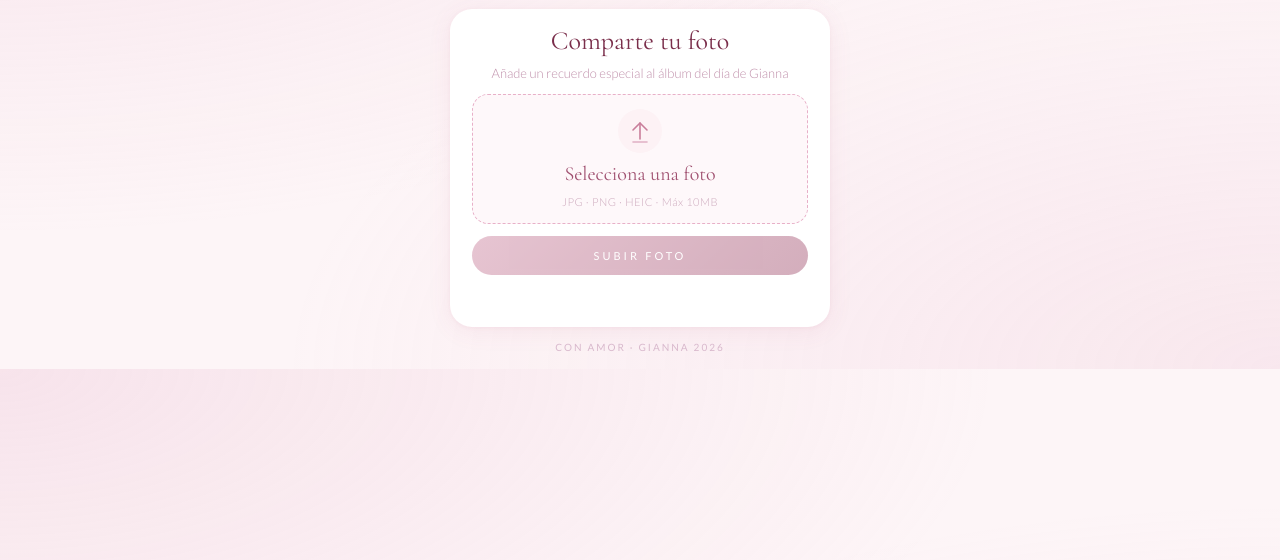
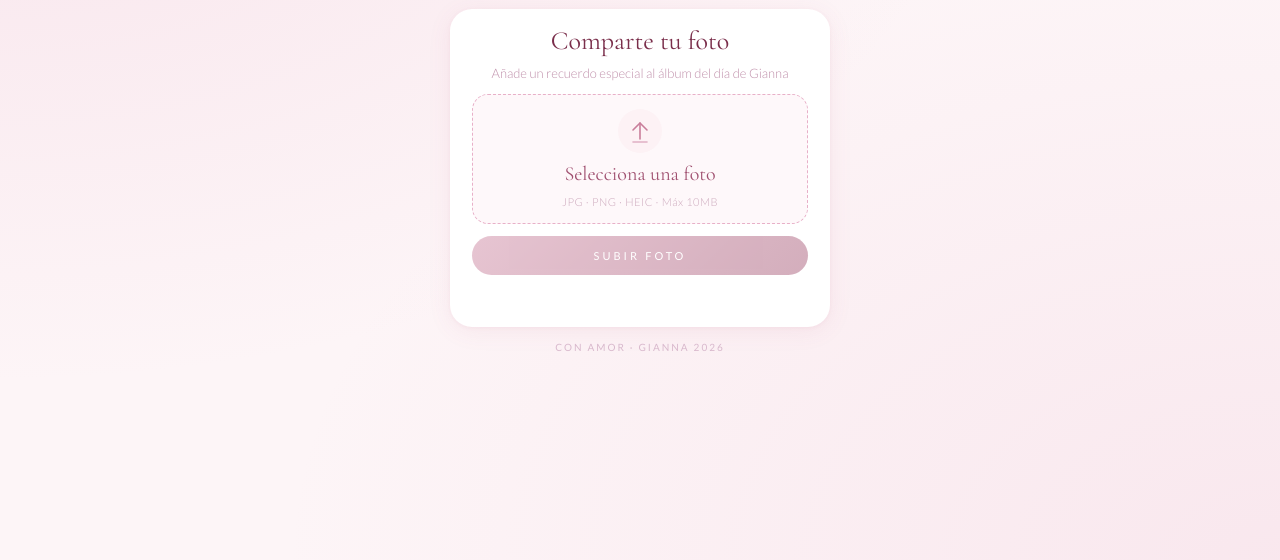
Before and after one commit to thelayermonkey/nfc-album, a website: page index.html in a window 1280 px wide. Shown: the part 240-800 px from the top of the page. Drawn offline with nearby package versions, Linux system fonts and the light colour scheme.

Commit message:
Update index.html

```diff
--- a/index.html
+++ b/index.html
@@ -8,10 +8,12 @@
   <link rel="preconnect" href="https://fonts.gstatic.com" crossorigin>
   <link href="https://fonts.googleapis.com/css2?family=Cormorant+Garamond:ital,wght@0,300;0,400;0,600;1,300;1,400&family=Lato:wght@300;400&display=swap" rel="stylesheet">
   <style>
-    html { height: auto; }
+    html { height: 100%; }
     * { margin: 0; padding: 0; box-sizing: border-box; }
 
     body {
+      height: 100%;
+      overflow: hidden;
       background-color: #FDF5F7;
       background-image:
         radial-gradient(ellipse at top left, rgba(232, 176, 200, 0.25) 0%, transparent 55%),
```
